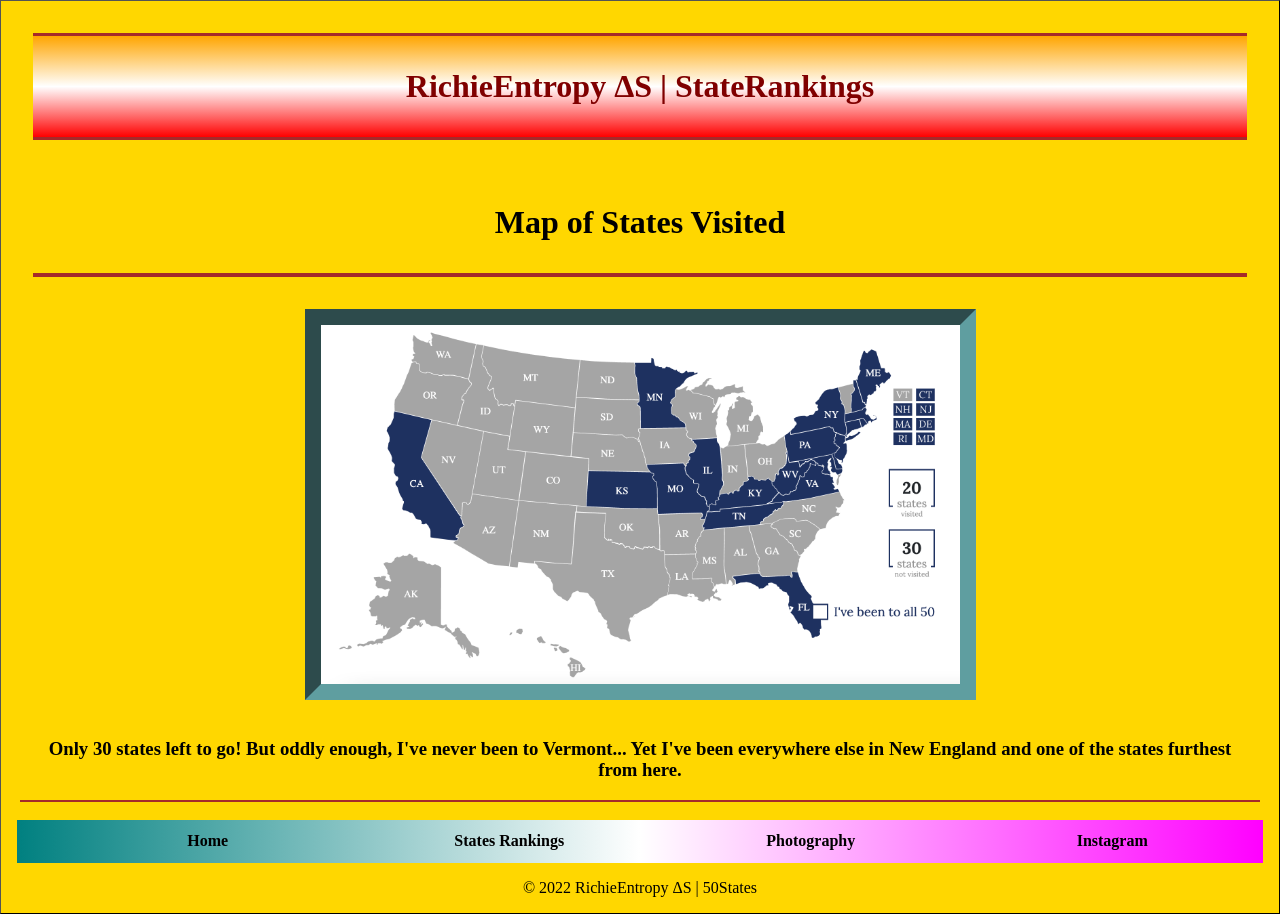
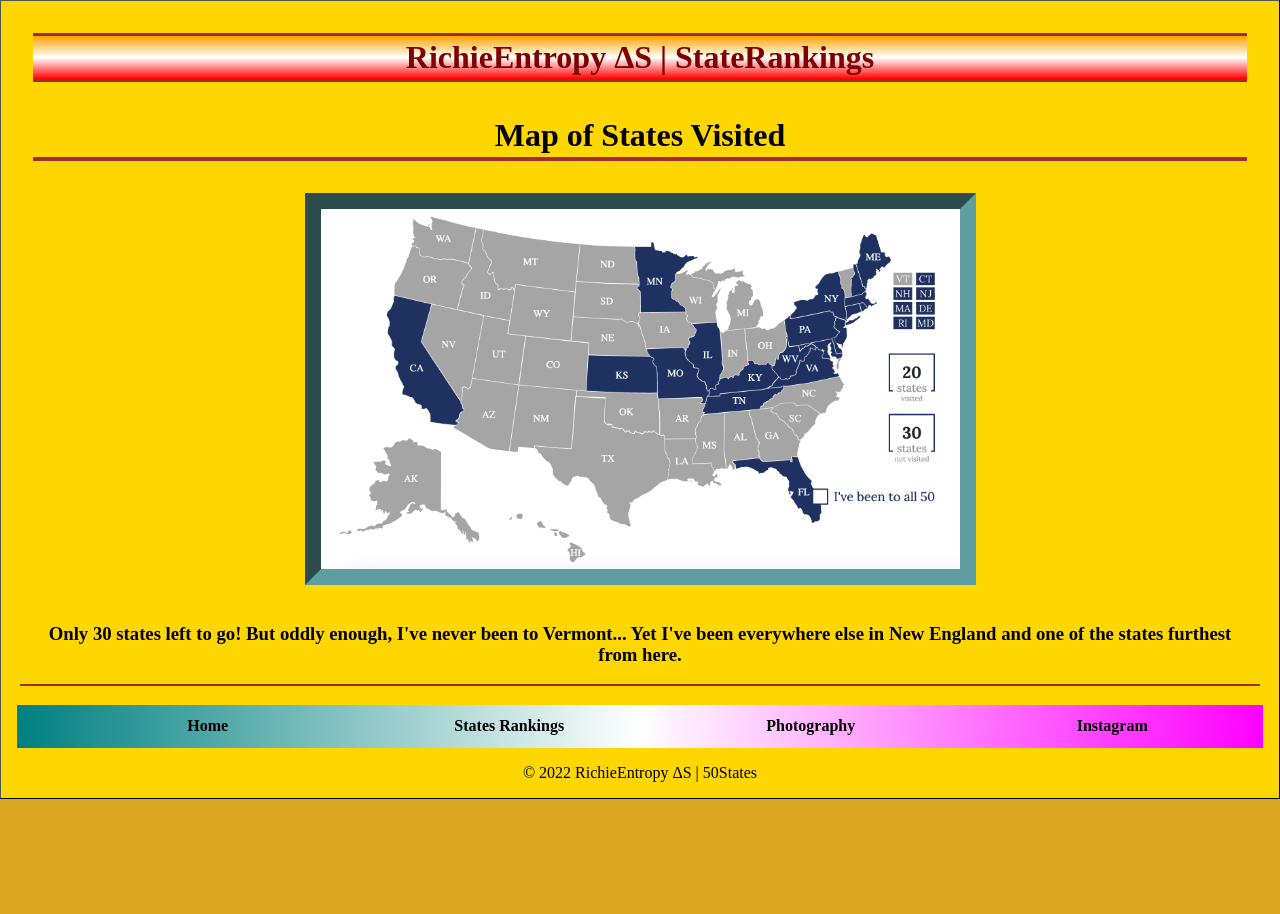
Before and after one commit to alexrichie16/50states, a plain HTML site: page StatesVisited.html in a window 1280 px wide. After the commit the page ends 800 px from the top, so only its background shows below. Drawn offline with nearby package versions, Linux system fonts and the light colour scheme.

Commit message:
Update StatesVisited.css

```diff
--- a/styles/StatesVisited.css
+++ b/styles/StatesVisited.css
@@ -19,7 +19,7 @@ h1{
     text-align: center;
     border-bottom: 0.15em solid brown;
     margin: 1em;
-    padding: 1em;
+    padding: 0.1em;
 }
 div{
     display: flex;
```
